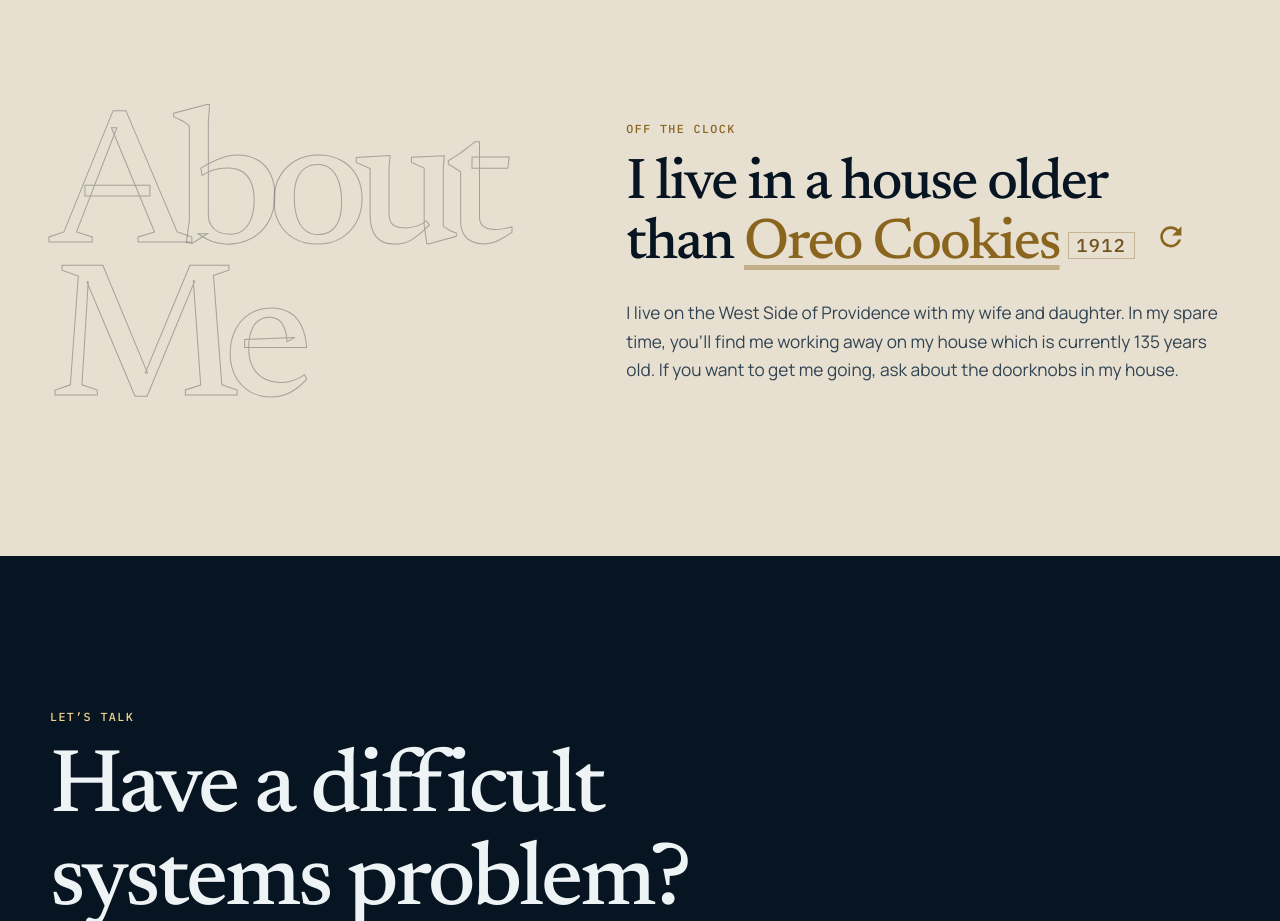
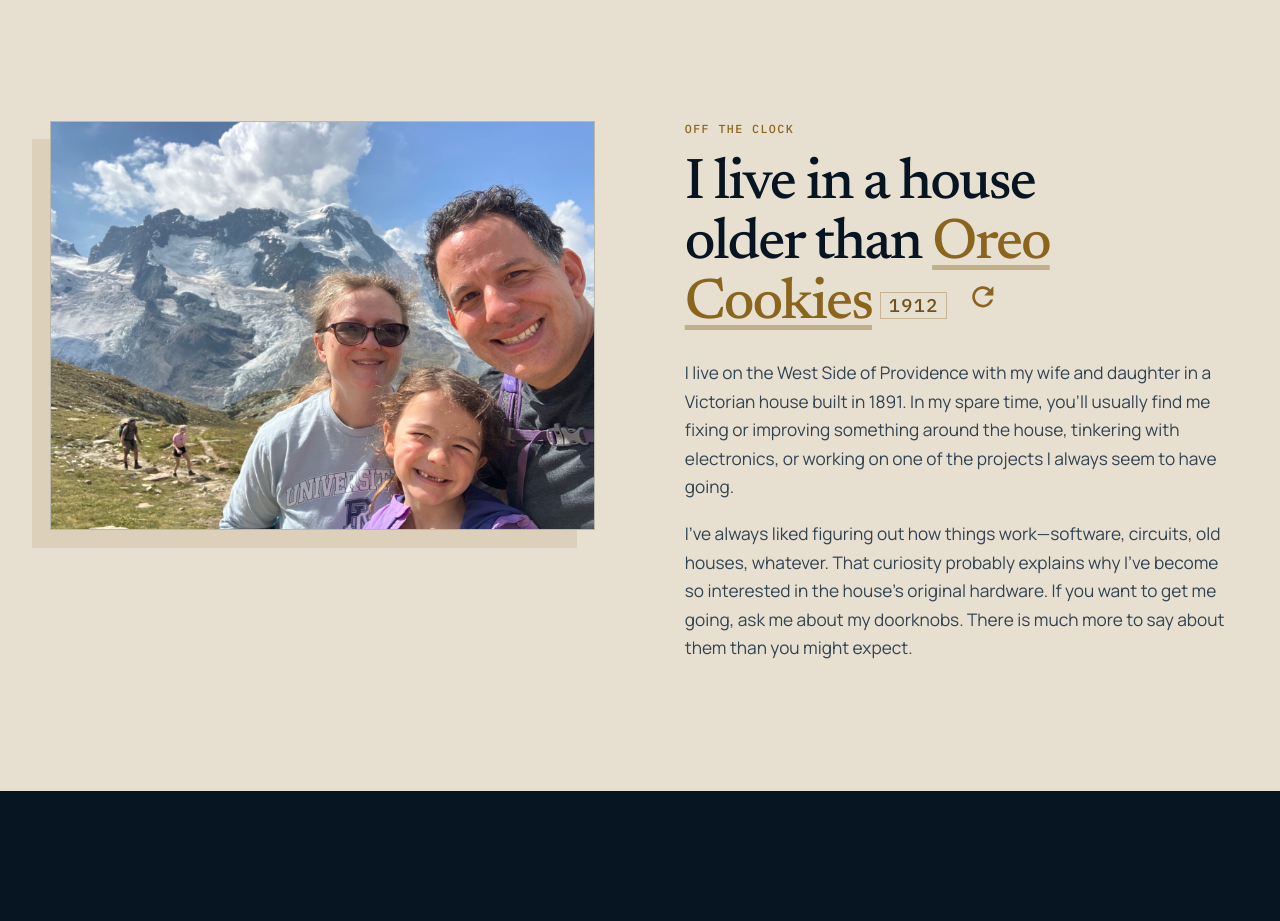
Before and after one commit to jaytavares/jasontavares.com, a Next.js app: page / in a window 1280 px wide. Shown: the part 3520-4441 px from the top of the page. Built offline with nearby package versions, Linux system fonts and the light colour scheme.

Commit message:
Add family photo and expand About Me section

```diff
--- a/app/globals.css
+++ b/app/globals.css
@@ -362,18 +362,24 @@
 }
 .about-me-grid {
   display: grid;
-  grid-template-columns: 0.6fr 1.4fr;
+  grid-template-columns: minmax(0, 1fr) minmax(0, 1fr);
   align-items: start;
-  gap: clamp(3rem, 10vw, 10rem);
+  gap: clamp(3rem, 7vw, 7rem);
 }
-.about-me-label {
+.about-me-photo {
+  position: relative;
   margin: 0;
-  color: transparent;
-  -webkit-text-stroke: 1px rgba(7, 21, 34, 0.3);
-  font:
-    500 clamp(6rem, 15vw, 12rem)/0.8 var(--font-serif),
-    serif;
-  letter-spacing: -0.08em;
+  aspect-ratio: 4 / 3;
+  border: 1px solid rgba(7, 21, 34, 0.2);
+  box-shadow: -18px 18px 0 rgba(138, 101, 30, 0.12);
+  overflow: hidden;
+}
+.about-me-photo img {
+  display: block;
+  width: 100%;
+  height: 100%;
+  object-fit: cover;
+  object-position: center;
 }
 .about-me-section .kicker {
   color: #8a651e;
@@ -381,11 +387,17 @@
 .about-me-section h2 {
   max-width: 700px;
 }
-.about-me-section h2 + p {
+.about-me-copy {
   max-width: 650px;
   margin-top: 1.5rem;
   color: #314452;
   font-size: 1.08rem;
+}
+.about-me-copy p {
+  margin: 0;
+}
+.about-me-copy p + p {
+  margin-top: 1.15rem;
 }
 .benchmark-trigger {
   display: inline;
@@ -497,6 +509,9 @@
   .about-me-grid {
     gap: 4rem;
   }
+  .about-me-photo {
+    box-shadow: -10px 10px 0 rgba(138, 101, 30, 0.12);
+  }
 }
 
 @media (max-width: 640px) {
--- a/app/page.tsx
+++ b/app/page.tsx
@@ -1,3 +1,4 @@
+import Image from "next/image";
 import HistoricalBenchmark from "./historical-benchmark";
 
 const currentStack = [
@@ -93,9 +94,6 @@
   ],
   knowsAbout: currentStack,
 };
-
-const houseBuiltYear = 1891;
-const houseAge = new Date().getFullYear() - houseBuiltYear;
 
 function ArrowIcon() {
   return (
@@ -241,20 +239,37 @@
         aria-labelledby="about-me-title"
       >
         <div className="shell about-me-grid">
-          <p className="about-me-label" aria-label="About me">
-            About Me
-          </p>
-          <div>
+          <figure className="about-me-photo">
+            <Image
+              src="/about-family.jpeg"
+              alt="Jay Tavares with his wife and daughter on a mountain hike"
+              width={1536}
+              height={1154}
+              sizes="(max-width: 900px) calc(100vw - 28px), 46vw"
+            />
+          </figure>
+          <div className="about-me-content">
             <p className="kicker">Off the clock</p>
             <h2 id="about-me-title">
               <HistoricalBenchmark />
             </h2>
-            <p>
-              I live on the West Side of Providence with my wife and daughter.
-              In my spare time, you&apos;ll find me working away on my house
-              which is currently {houseAge} years old. If you want to get me
-              going, ask about the doorknobs in my house.
-            </p>
+            <div className="about-me-copy">
+              <p>
+                I live on the West Side of Providence with my wife and daughter
+                in a Victorian house built in 1891. In my spare time, you&apos;ll
+                usually find me fixing or improving something around the house,
+                tinkering with electronics, or working on one of the projects I
+                always seem to have going.
+              </p>
+              <p>
+                I&apos;ve always liked figuring out how things work—software,
+                circuits, old houses, whatever. That curiosity probably
+                explains why I&apos;ve become so interested in the house&apos;s original
+                hardware. If you want to get me going, ask me about my
+                doorknobs. There is much more to say about them than you might
+                expect.
+              </p>
+            </div>
           </div>
         </div>
       </section>
```
Also changed, not shown: public/about-family.jpeg (added), 1 other file (tests, documents, lock files or other folders).
